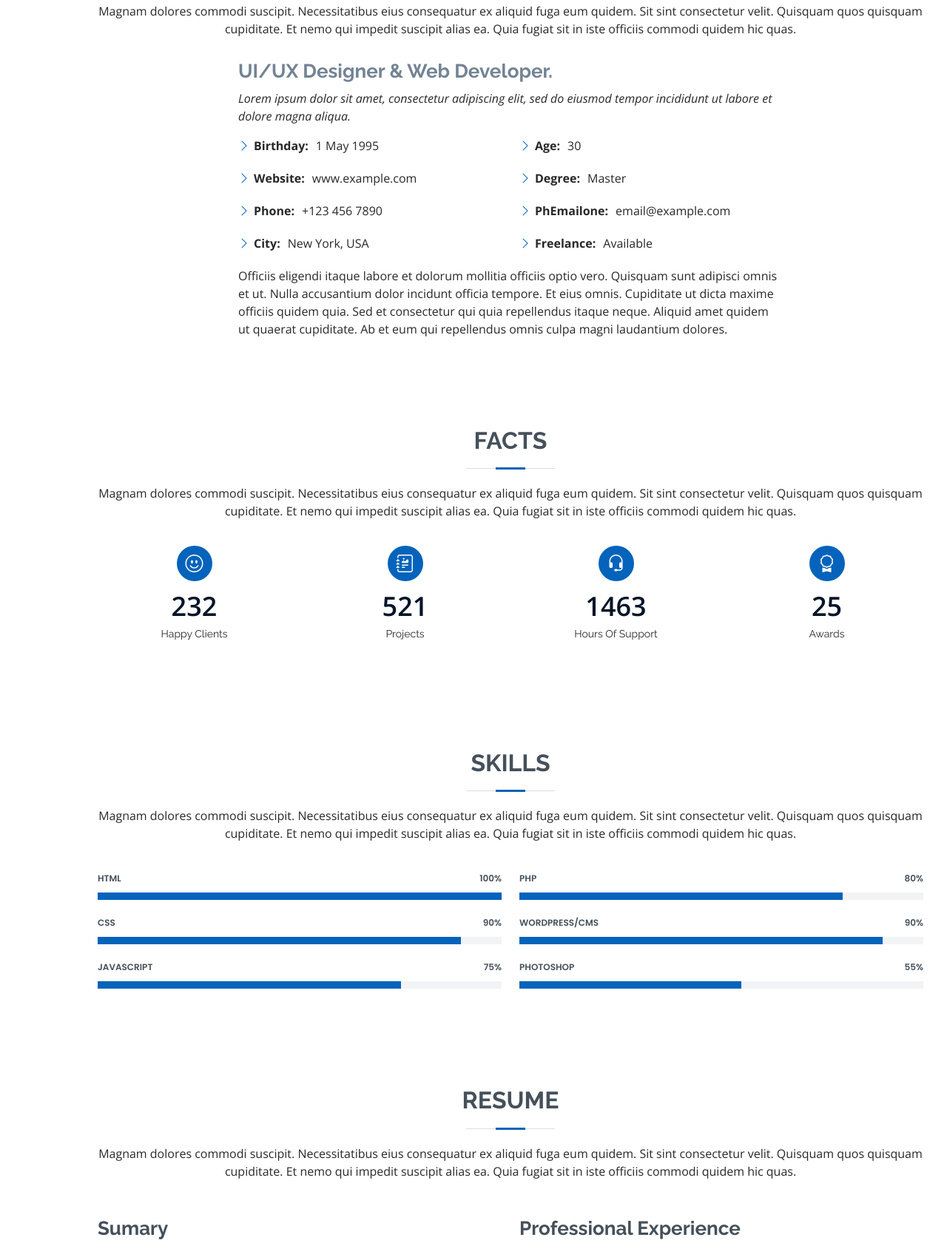
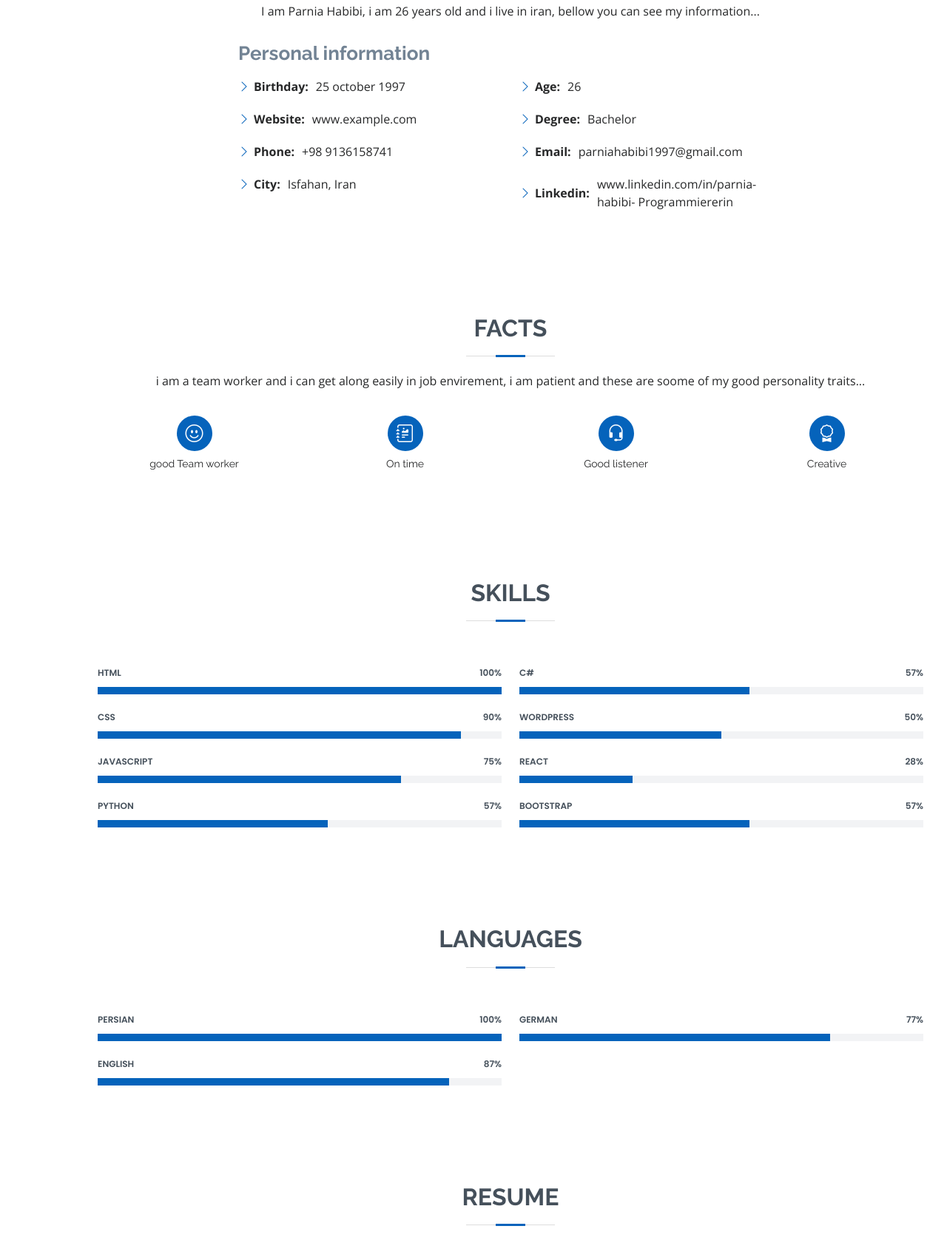
Before and after one commit to ParniaHabibi97/ParniaHabibi, a plain HTML site: page index.html in a window 1280 px wide. Shown: the part 935-2616 px from the top of the page at 74% size. Drawn offline with nearby package versions, Linux system fonts and the light colour scheme.

Commit message:
content changed

```diff
--- a/index.html
+++ b/index.html
@@ -64,13 +64,11 @@
       Your browser does not support the video tag.
     </video>
     <div class="container" data-aos="zoom-in" data-aos-delay="100">
-      <h1>Brandon Johnson</h1>
-      <p>I'm <span class="typed" data-typed-items="Designer, Developer, Freelancer, Photographer"></span></p>
+      <h1>Parnia Habibi</h1>
+      <p>I'm <span class="typed" data-typed-items="Web Designer, Frontend Developer, Freelancer"></span></p>
       <div class="social-links">
-        <a href="#" class="twitter"><i class="bx bxl-twitter"></i></a>
-        <a href="#" class="facebook"><i class="bx bxl-facebook"></i></a>
         <a href="#" class="instagram"><i class="bx bxl-instagram"></i></a>
-        <a href="#" class="google-plus"><i class="bx bxl-skype"></i></a>
+        <a href="#" class="google-plus"><i class="bx bxl-github"></i></a>
         <a href="#" class="linkedin"><i class="bx bxl-linkedin"></i></a>
       </div>
     </div>
@@ -84,37 +82,36 @@
 
         <div class="section-title">
           <h2>About</h2>
-          <p>Magnam dolores commodi suscipit. Necessitatibus eius consequatur ex aliquid fuga eum quidem. Sit sint consectetur velit. Quisquam quos quisquam cupiditate. Et nemo qui impedit suscipit alias ea. Quia fugiat sit in iste officiis commodi quidem hic quas.</p>
+          <p>I am Parnia Habibi, i am 26 years old and i live in iran, bellow you can see my information...</p>
         </div>
 
         <div class="row">
           <div class="col-lg-8 pt-4 pt-lg-0 content">
-            <h3>UI/UX Designer &amp; Web Developer.</h3>
+            <h3>Personal information</h3>
             <p class="fst-italic">
-              Lorem ipsum dolor sit amet, consectetur adipiscing elit, sed do eiusmod tempor incididunt ut labore et dolore
-              magna aliqua.
+
             </p>
             <div class="row">
               <div class="col-lg-6">
                 <ul>
-                  <li><i class="bi bi-chevron-right"></i> <strong>Birthday:</strong> <span>1 May 1995</span></li>
+                  <li><i class="bi bi-chevron-right"></i> <strong>Birthday:</strong> <span>25 october 1997</span></li>
                   <li><i class="bi bi-chevron-right"></i> <strong>Website:</strong> <span>www.example.com</span></li>
-                  <li><i class="bi bi-chevron-right"></i> <strong>Phone:</strong> <span>+123 456 7890</span></li>
-                  <li><i class="bi bi-chevron-right"></i> <strong>City:</strong> <span>New York, USA</span></li>
+                  <li><i class="bi bi-chevron-right"></i> <strong>Phone:</strong> <span>+98 9136158741</span></li>
+                  <li><i class="bi bi-chevron-right"></i> <strong>City:</strong> <span>Isfahan, Iran</span></li>
                 </ul>
               </div>
               <div class="col-lg-6">
                 <ul>
-                  <li><i class="bi bi-chevron-right"></i> <strong>Age:</strong> <span>30</span></li>
-                  <li><i class="bi bi-chevron-right"></i> <strong>Degree:</strong> <span>Master</span></li>
-                  <li><i class="bi bi-chevron-right"></i> <strong>PhEmailone:</strong> <span>email@example.com</span></li>
-                  <li><i class="bi bi-chevron-right"></i> <strong>Freelance:</strong> <span>Available</span></li>
+                  <li><i class="bi bi-chevron-right"></i> <strong>Age:</strong> <span>26</span></li>
+                  <li><i class="bi bi-chevron-right"></i> <strong>Degree:</strong> <span>Bachelor</span></li>
+                  <li><i class="bi bi-chevron-right"></i> <strong>Email:</strong> <span>parniahabibi1997@gmail.com</span></li>
+                  <li><i class="bi bi-chevron-right"></i> <strong>Linkedin:</strong> <span>www.linkedin.com/in/parnia-habibi-
+                    Programmiererin</span></li>
                 </ul>
               </div>
             </div>
             <p>
-              Officiis eligendi itaque labore et dolorum mollitia officiis optio vero. Quisquam sunt adipisci omnis et ut. Nulla accusantium dolor incidunt officia tempore. Et eius omnis.
-              Cupiditate ut dicta maxime officiis quidem quia. Sed et consectetur qui quia repellendus itaque neque. Aliquid amet quidem ut quaerat cupiditate. Ab et eum qui repellendus omnis culpa magni laudantium dolores.
+
             </p>
           </div>
         </div>
@@ -128,7 +125,7 @@
 
         <div class="section-title">
           <h2>Facts</h2>
-          <p>Magnam dolores commodi suscipit. Necessitatibus eius consequatur ex aliquid fuga eum quidem. Sit sint consectetur velit. Quisquam quos quisquam cupiditate. Et nemo qui impedit suscipit alias ea. Quia fugiat sit in iste officiis commodi quidem hic quas.</p>
+          <p>i am a team worker and i can get along easily in job envirement, i am patient and these are soome of my good personality traits...</p>
         </div>
 
         <div class="row">
@@ -136,32 +133,28 @@
           <div class="col-lg-3 col-md-6">
             <div class="count-box">
               <i class="bi bi-emoji-smile"></i>
-              <span data-purecounter-start="0" data-purecounter-end="232" data-purecounter-duration="1" class="purecounter"></span>
-              <p>Happy Clients</p>
+              <p>good Team worker</p>
             </div>
           </div>
 
           <div class="col-lg-3 col-md-6 mt-5 mt-md-0">
             <div class="count-box">
               <i class="bi bi-journal-richtext"></i>
-              <span data-purecounter-start="0" data-purecounter-end="521" data-purecounter-duration="1" class="purecounter"></span>
-              <p>Projects</p>
+              <p>On time</p>
             </div>
           </div>
 
           <div class="col-lg-3 col-md-6 mt-5 mt-lg-0">
             <div class="count-box">
               <i class="bi bi-headset"></i>
-              <span data-purecounter-start="0" data-purecounter-end="1463" data-purecounter-duration="1" class="purecounter"></span>
-              <p>Hours Of Support</p>
+              <p>Good listener</p>
             </div>
           </div>
 
           <div class="col-lg-3 col-md-6 mt-5 mt-lg-0">
             <div class="count-box">
               <i class="bi bi-award"></i>
-              <span data-purecounter-start="0" data-purecounter-end="25" data-purecounter-duration="1" class="purecounter"></span>
-              <p>Awards</p>
+              <p>Creative</p>
             </div>
           </div>
 
@@ -176,7 +169,7 @@
 
         <div class="section-title">
           <h2>Skills</h2>
-          <p>Magnam dolores commodi suscipit. Necessitatibus eius consequatur ex aliquid fuga eum quidem. Sit sint consectetur velit. Quisquam quos quisquam cupiditate. Et nemo qui impedit suscipit alias ea. Quia fugiat sit in iste officiis commodi quidem hic quas.</p>
+          <p></p>
         </div>
 
         <div class="row skills-content">
@@ -204,32 +197,89 @@
               </div>
             </div>
 
+            <div class="progress">
+              <span class="skill">Python <i class="val">57%</i></span>
+              <div class="progress-bar-wrap">
+                <div class="progress-bar" role="progressbar" aria-valuenow="57" aria-valuemin="0" aria-valuemax="100"></div>
+              </div>
+            </div>
+
           </div>
 
           <div class="col-lg-6">
 
             <div class="progress">
-              <span class="skill">PHP <i class="val">80%</i></span>
+              <span class="skill">C# <i class="val">57%</i></span>
               <div class="progress-bar-wrap">
-                <div class="progress-bar" role="progressbar" aria-valuenow="80" aria-valuemin="0" aria-valuemax="100"></div>
+                <div class="progress-bar" role="progressbar" aria-valuenow="57" aria-valuemin="0" aria-valuemax="100"></div>
               </div>
             </div>
 
             <div class="progress">
-              <span class="skill">WordPress/CMS <i class="val">90%</i></span>
+              <span class="skill">WordPress <i class="val">50%</i></span>
               <div class="progress-bar-wrap">
-                <div class="progress-bar" role="progressbar" aria-valuenow="90" aria-valuemin="0" aria-valuemax="100"></div>
+                <div class="progress-bar" role="progressbar" aria-valuenow="50" aria-valuemin="0" aria-valuemax="100"></div>
               </div>
             </div>
 
             <div class="progress">
-              <span class="skill">Photoshop <i class="val">55%</i></span>
+              <span class="skill">React <i class="val">28%</i></span>
               <div class="progress-bar-wrap">
-                <div class="progress-bar" role="progressbar" aria-valuenow="55" aria-valuemin="0" aria-valuemax="100"></div>
+                <div class="progress-bar" role="progressbar" aria-valuenow="28" aria-valuemin="0" aria-valuemax="100"></div>
+              </div>
+            </div>
+
+            <div class="progress">
+              <span class="skill">Bootstrap <i class="val">57%</i></span>
+              <div class="progress-bar-wrap">
+                <div class="progress-bar" role="progressbar" aria-valuenow="57" aria-valuemin="0" aria-valuemax="100"></div>
               </div>
             </div>
 
           </div>
+
+        </div>
+
+      </div>
+    </section><!-- End Skills Section -->
+
+    <!-- ======= Skills Section ======= -->
+    <section id="skills" class="skills section-bg">
+      <div class="container" data-aos="fade-up">
+
+        <div class="section-title">
+          <h2>Languages</h2>
+          <p></p>
+        </div>
+
+        <div class="row skills-content">
+
+          <div class="col-lg-6">
+
+            <div class="progress">
+              <span class="skill">Persian <i class="val">100%</i></span>
+              <div class="progress-bar-wrap">
+                <div class="progress-bar" role="progressbar" aria-valuenow="100" aria-valuemin="0" aria-valuemax="100"></div>
+              </div>
+            </div>
+
+            <div class="progress">
+              <span class="skill">English <i class="val">87%</i></span>
+              <div class="progress-bar-wrap">
+                <div class="progress-bar" role="progressbar" aria-valuenow="87" aria-valuemin="0" aria-valuemax="100"></div>
+              </div>
+            </div>
+
+          </div>
+
+          <div class="col-lg-6">
+
+            <div class="progress">
+              <span class="skill">German <i class="val">77%</i></span>
+              <div class="progress-bar-wrap">
+                <div class="progress-bar" role="progressbar" aria-valuenow="77" aria-valuemin="0" aria-valuemax="100"></div>
+              </div>
+            </div>
 
         </div>
 
@@ -242,7 +292,7 @@
 
         <div class="section-title">
           <h2>Resume</h2>
-          <p>Magnam dolores commodi suscipit. Necessitatibus eius consequatur ex aliquid fuga eum quidem. Sit sint consectetur velit. Quisquam quos quisquam cupiditate. Et nemo qui impedit suscipit alias ea. Quia fugiat sit in iste officiis commodi quidem hic quas.</p>
+          <p></p>
         </div>
 
         <div class="row">
```
